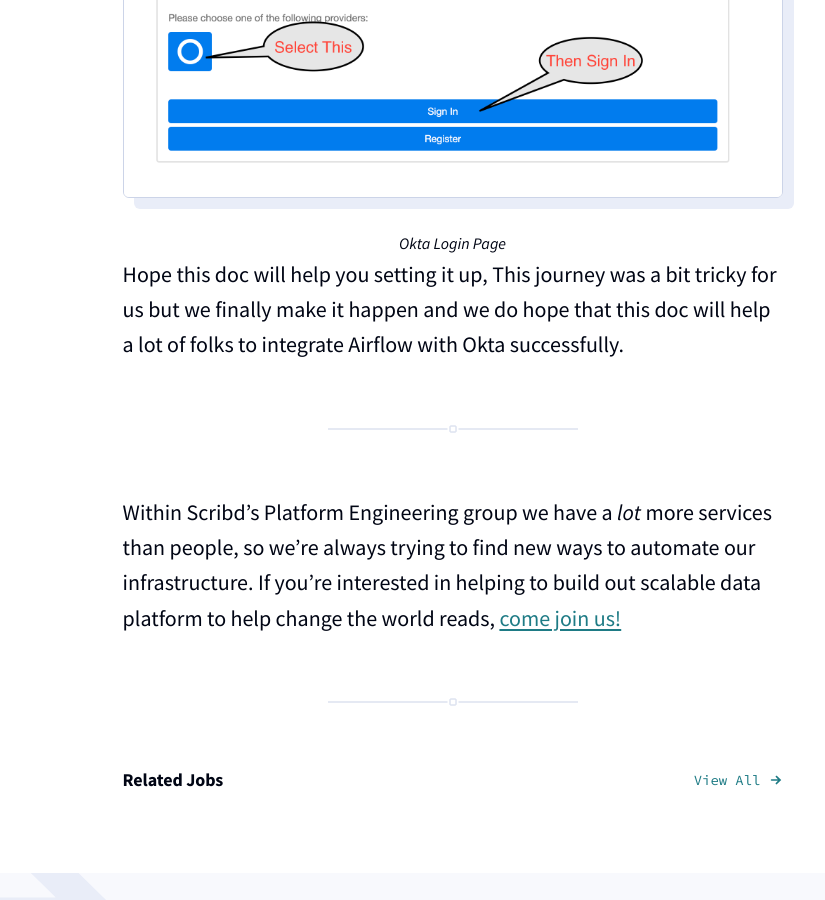
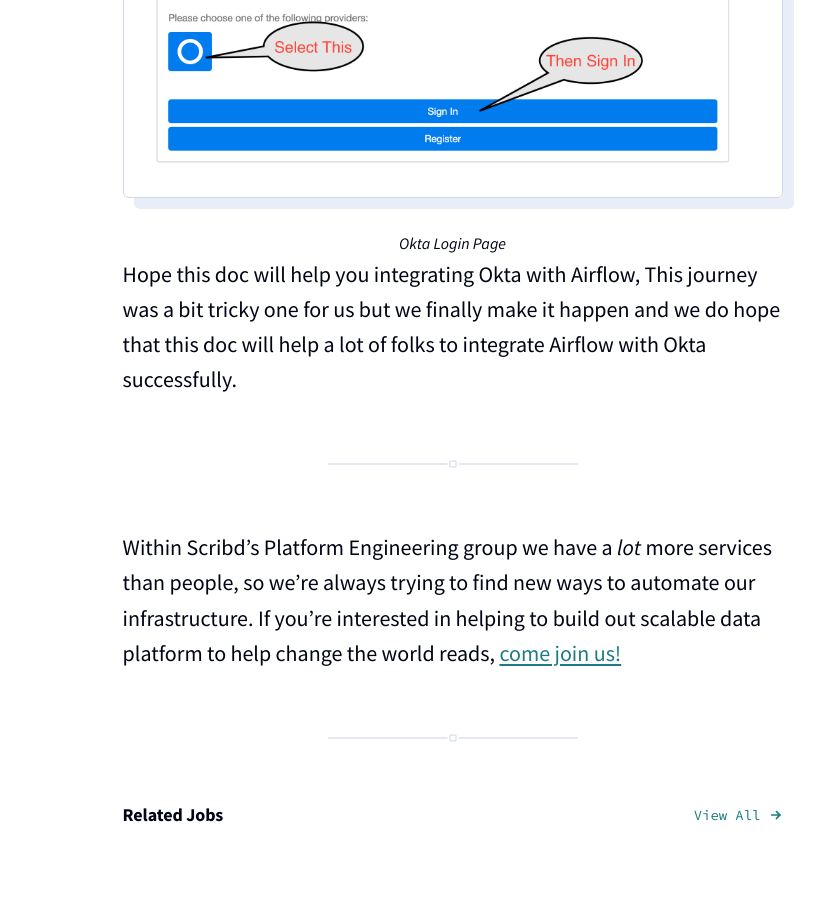
Before and after one commit to scribd/scribd.github.io, a Jekyll site: the page built from _posts/2021-04-26-integrating-airflow-and-okta.md, in a window 1280 px wide and 900 px high, scrolled down 5726 px. Shown: the whole window, without its empty margins (251-1076 px from the left). Built offline with Jekyll 4.4.1, drawn with Linux system fonts in a browser that asks for light colours.

Commit message:
some rephrasing and formatting

```diff
--- a/_posts/2021-04-26-integrating-airflow-and-okta.md
+++ b/_posts/2021-04-26-integrating-airflow-and-okta.md
@@ -24,7 +24,8 @@
 
 ## Prerequisite
 This section will describe the minimum setup that will require to enable this integration.
-1. Okta with [API Access Management](https://developer.okta.com/docs/concepts/api-access-management/) enabled. Without this feature enabled in OKTA we will not be able to integrate Airflow with Okta
+1. Okta with [API Access Management](https://developer.okta.com/docs/concepts/api-access-management/) enabled.
+Without this feature enabled in OKTA we will not be able to integrate Airflow with Okta
 
 We are going to use Flask app builder along with some additional packages to integrate it via Okta.
 In Scribd we use a custom build docker image for Airflow, we install the following libraries in that docker image to make Airflow integration work with Okta
@@ -109,7 +110,7 @@
 ![Sample Okta Login Page](/post-images/2021-04-okta-airflow/airflow-login.png)
 <font size="3"><center><i>Okta Login Page </i></center></font>
 
-Hope this doc will help you setting it up, This journey was a bit tricky for us but we finally make it happen and we do hope that this doc will help a lot of folks to integrate Airflow with Okta successfully.
+Hope this doc will help you integrating Okta with Airflow, This journey was a bit tricky one for us but we finally make it happen and we do hope that this doc will help a lot of folks to integrate Airflow with Okta successfully.
 
 ---
 
```
